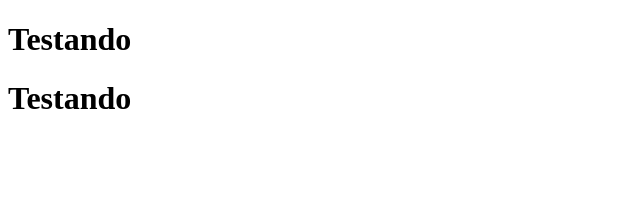
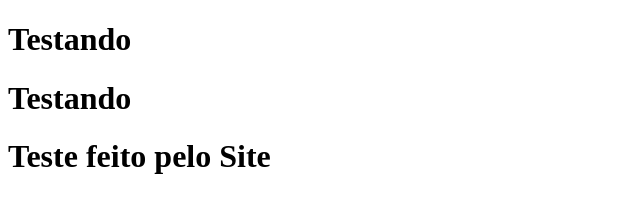
Before and after one commit to weslleyantony/HTML, a plain HTML site: page modulo-2/testes/testando.html in a window 1280 px wide. Shown: the whole page, without its empty margins (0-640 px from the left). Drawn offline with Linux system fonts and the light colour scheme.

Commit message:
commit
commit diretamente do site

```diff
--- a/modulo-2/testes/testando.html
+++ b/modulo-2/testes/testando.html
@@ -8,5 +8,6 @@
 <body>
     <h1>Testando</h1>
     <h1>Testando</h1>
+    <h1>Teste feito pelo Site</h1>
 </body>
 </html>
```
